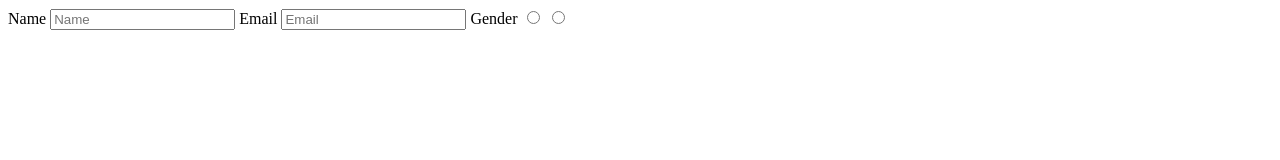
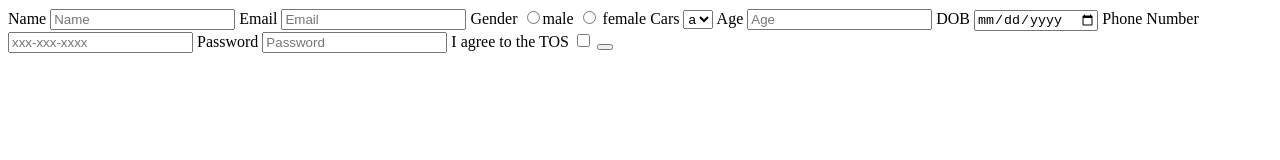
Before and after one commit to acciojob/signup-form-car-SyedUmairAnwar, a website: page main.html in a window 1280 px wide. Drawn offline with Linux system fonts and the light colour scheme.

Commit message:
created a submission

```diff
--- a/main.html
+++ b/main.html
@@ -14,10 +14,25 @@
 		<label for="email">Email</label>
 		<input id="email" type="email" placeholder="Email" required >
 		<label for="gender_m gender_f">Gender</label>
-		<input type="radio" value="male" id="gender_m" name="gender" required >
-		<input type="radio" value="female" id="gender_f" name="gender" required >
-
-
+		<input type="radio" value="male" id="gender_m" name="gender" required >male
+		<input type="radio" value="female" id="gender_f" name="gender" required > female
+		<label for="cars">Cars</label>
+		<select id="cars" placeholder="--Please choose an option--" required >
+			<option>a</option>
+			<option>b</option>
+			<option>c</option>
+		</select>
+		<label for="age">Age</label>
+		<input type="number" id="age" placeholder="Age" required >
+		<label for="dob">DOB</label>
+		<input type="date" id="dob"  required >
+		<label for="tel">Phone Number</label>
+		<input type="tel" id="tel" placeholder="xxx-xxx-xxxx" >
+		<label for="password">Password</label>
+		<input type="password" id="password" placeholder="Password" required >
+		<label for="tos"> I agree to the TOS</label>
+		<input type="checkbox" required id="tos" required >
+		<button type="submit" >
 	</form>
     <script type="text/javascript" src="./script.js">
 
```
